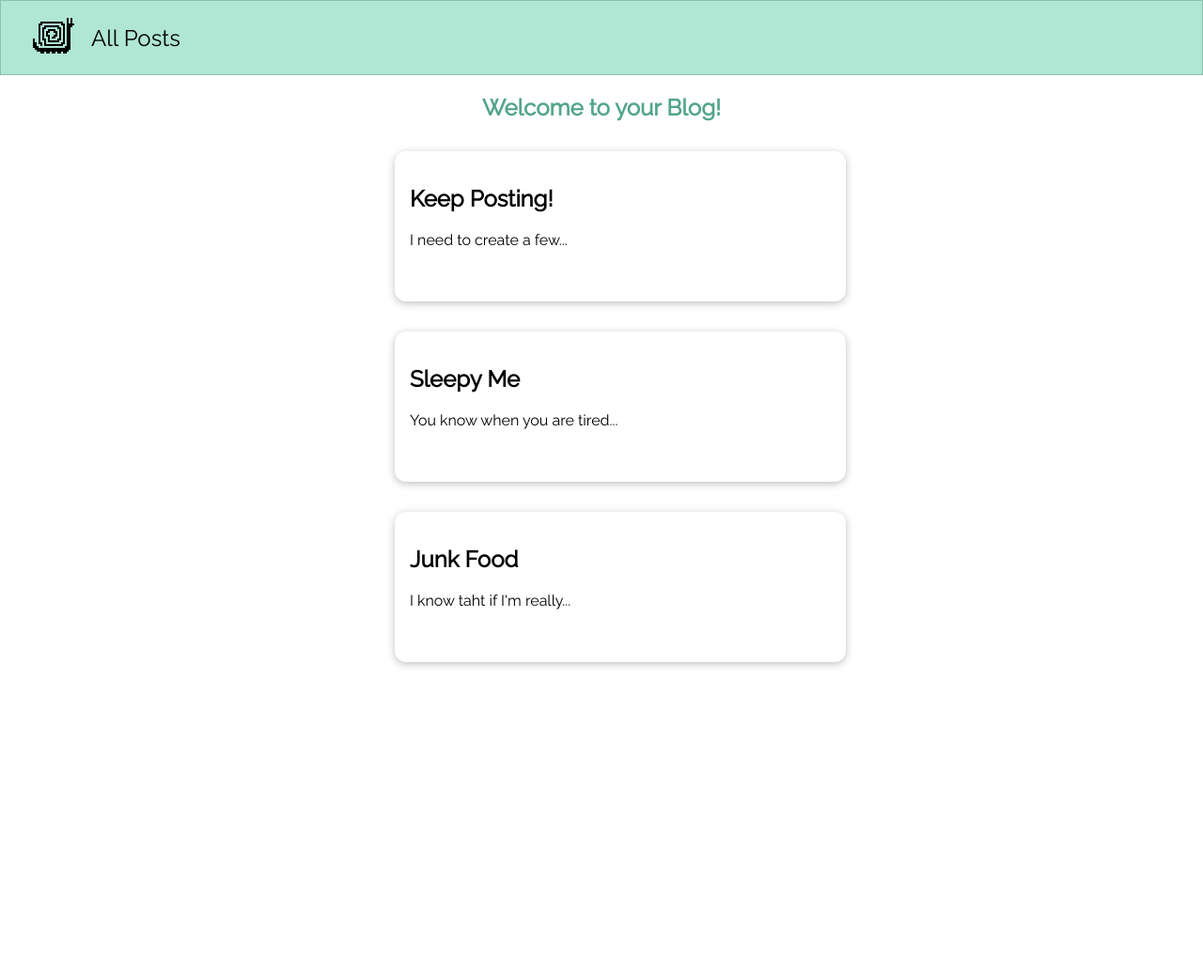
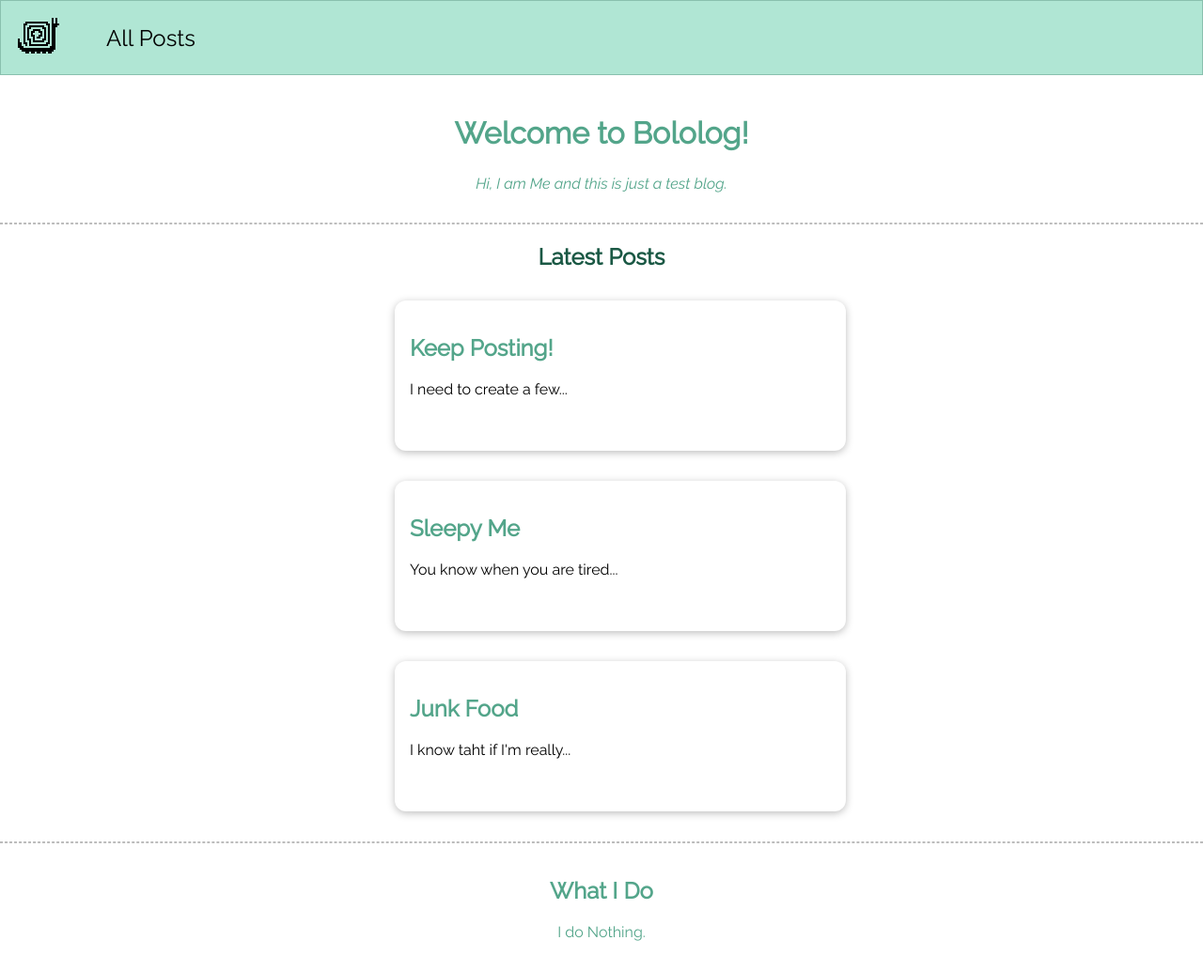
Before and after one commit to AnaBonturim/third_django_project, a Django app: page / in a window 1280 px wide. Shown: the whole page at 94% size. Before the commit the page ends 711 px from the top, so only its background shows below. Run offline with Django 5.2, Linux system fonts and the light colour scheme.

Commit message:
Alteração no estilo e criação de um about na página principal.

```diff
--- a/main_project/blog/static/blog/styles/index.css
+++ b/main_project/blog/static/blog/styles/index.css
@@ -1,4 +1,9 @@
-article {
+hr {
+    border-color: #00000042;
+    border-style: dashed;
+}
+
+section {
     width: 100%;
     margin: 0.5rem auto;
 }
@@ -9,7 +14,7 @@ li {
     margin: 2rem auto;
     width: 90%;
     max-width: 30rem;
-    box-shadow: 0 2px 8px rgba(0, 0, 0, 0.26);
+    box-shadow: 0 2px 8px #00000042;
     padding: 1rem;
     border-radius: 12px;
     height: 10rem;
@@ -39,7 +44,26 @@ li a:active {
     color: rgb(167, 28, 28);
 }
 
+.post-list h1 {
+    text-align: center;
+}
+
 #welcome-block {
     color: #53a58a;
     text-align: center;
+    padding: 0.5rem 0;
 }
+
+#welcome-block h1 {
+    font-size: 2rem;
+}
+
+#welcome-block p {
+    font-style: italic;
+}
+
+#about {
+    color: #53a58a;
+    text-align: center;
+    padding: 0.5rem 0;
+}
--- a/main_project/blog/templates/blog/index.html
+++ b/main_project/blog/templates/blog/index.html
@@ -10,18 +10,34 @@
 {% endblock %}
 
 {% block content %}
-    <article id="welcome-block">
-        <h1>Welcome to your Blog!</h1>
-    </article>
+    <section id="welcome-block">
+        <header>
+            <h1>Welcome to Bololog!</h1>
+        </header>
+        <p>Hi, I am Me and this is just a test blog.</p>
+    </section>
 
-    <article>
+    <hr>
+
+    <section class="post-list">
+        <h1>Latest Posts</h1>
+
         <ul>
             {% for post in post_list %}
                 <li>
-                    <a href="{% url 'post' post.slug %}"><h2>{{ post.title }}</h2></a>
-                    <p>{{ post.preview }}</p>
+                    <article class="post">
+                        <a href="{% url 'post' post.slug %}"><h2>{{ post.title }}</h2></a>
+                        <p>{{ post.preview }}</p>
+                    </article>
                 </li>
             {% endfor %}
         </ul>
-    </article>
+    </section>
+
+    <hr>
+
+    <section id="about">
+        <h2>What I Do</h2>
+        <p>I do Nothing.</p>
+    </section>
 {% endblock %}
--- a/main_project/blog/templates/blog/post.html
+++ b/main_project/blog/templates/blog/post.html
@@ -10,8 +10,8 @@
 {% endblock %}
 
 {% block content %}
-    <article class="full-post">
+    <section class="full-post">
         <h1>{{ title }}</h1>
         <p>{{ post_text }}</p>
-    </article>
+    </section>
 {% endblock %}
--- a/main_project/blog/templates/blog/posts.html
+++ b/main_project/blog/templates/blog/posts.html
@@ -10,7 +10,8 @@
 {% endblock %}
 
 {% block content %}
-    <article>
+    <section class="post-list">
+        <h1>All Posts</h1>
         <ul>
             {% for post in post_list %}
                 <li>
@@ -19,5 +20,5 @@
                 </li>
             {% endfor %}
         </ul>
-    </article>
+    </section>
 {% endblock %}
--- a/main_project/static/styles/base.css
+++ b/main_project/static/styles/base.css
@@ -10,3 +10,9 @@ body {
     margin: 0;
     background-color: #fff;
 }
+
+h1,
+h2,
+h3 {
+    color: #53a58a;
+}
--- a/main_project/static/styles/header.css
+++ b/main_project/static/styles/header.css
@@ -1,15 +1,31 @@
-header {
+.post-list h1 {
+    color: #1a5844;
+    text-align: center;
+}
+
+#main-navigation {
+    box-sizing: border-box;
     background-color: #b0e6d4;
     height: 5rem;
     color: #1a5844;
     border: 1px solid #89c0ae;
     display: flex;
     align-items: flex-start;
-    gap: 2rem;
+    gap: 1rem;
 }
 
-header nav {
-    box-sizing: border-box;
+#main-navigation h1 {
+    width: 100%;
+    height: 100%;
+    display: flex;
+    justify-content: flex-start;
+    align-items: center;
+    padding: 0 1rem;
+    width: 4rem;
+    margin: 0;
+}
+
+#main-navigation nav {
     width: 100%;
     height: 100%;
     display: flex;
@@ -18,7 +34,7 @@ header nav {
     padding-left: 1rem;
 }
 
-header nav a {
+#main-navigation nav a {
     margin-left: 1rem;
     text-decoration: none;
     color: #000;
--- a/main_project/templates/404.html
+++ b/main_project/templates/404.html
@@ -11,8 +11,8 @@
 {% endblock %}
 
 {% block content %}
-    <article class="error">
+    <section class="error">
         <h1 class="error-title">{{ title }}</h1>
         <p>{{ msg }}</p>
-    </article>
+    </section>
 {% endblock %}
--- a/main_project/templates/base.html
+++ b/main_project/templates/base.html
@@ -15,9 +15,9 @@
     <title>{% block title %}{% endblock %}</title>
 </head>
 <body>
-    <header>
+    <header id="main-navigation">
+        <h1><a href="{% url 'blog-home' %}"><img id="logo-img" src="{% static 'images/logo.svg' %}" /></a></h1>
         <nav>
-            <a href="{% url 'blog-home' %}"><img id="logo-img" src="{% static 'images/logo.svg' %}" /></a>
             <a href="{% url 'all-posts' %}">All Posts</a>
         </nav>
     </header>
```
